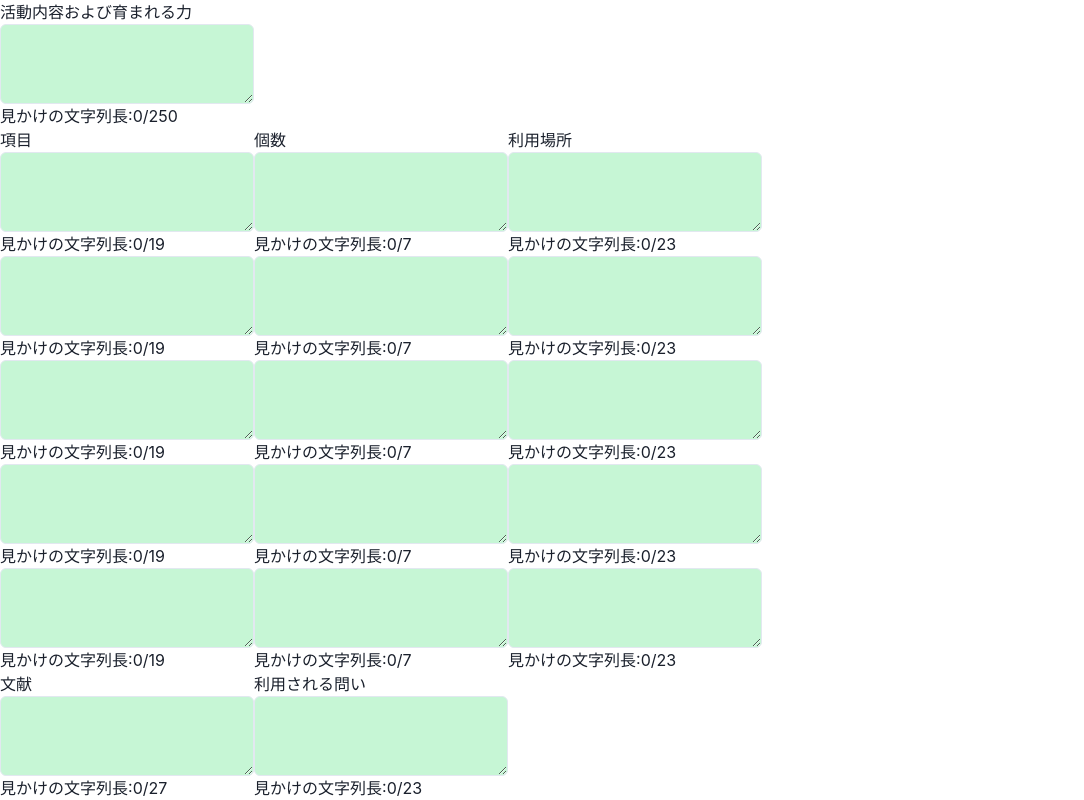
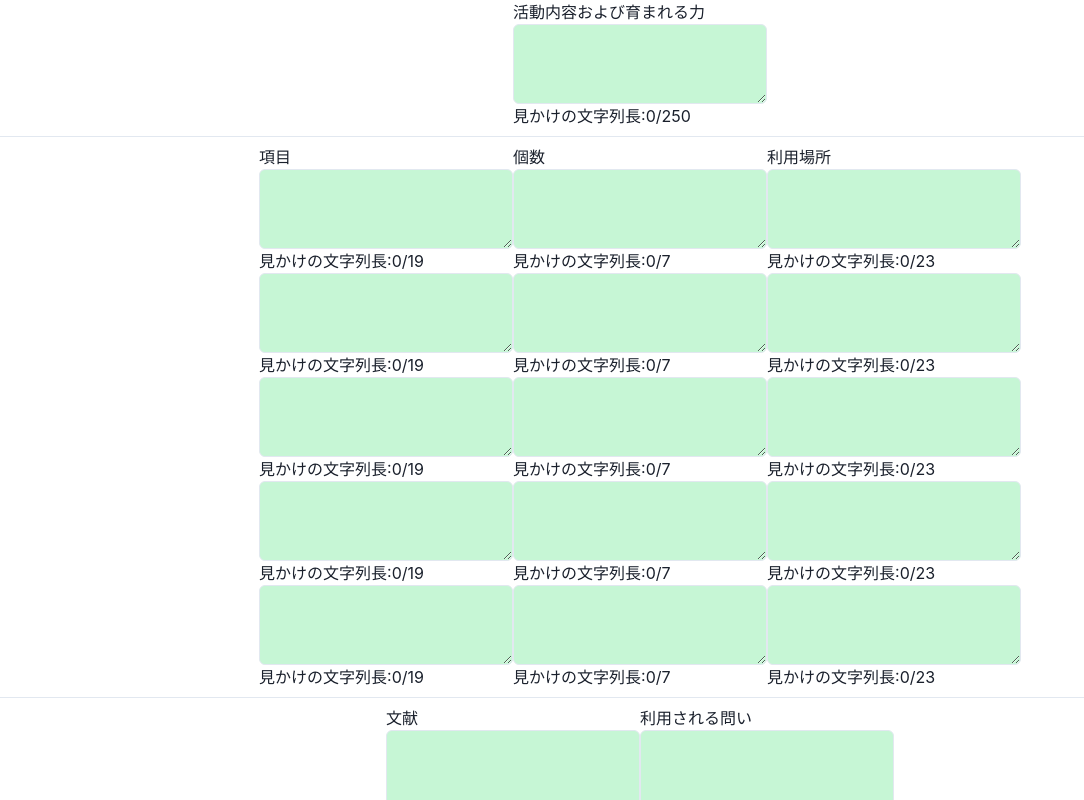
Before and after one commit to hoshitaro-creative/character-counter, a Next.js app: page /character-counter/ in a window 1280 px wide. Shown: the top 800 px of the page, without its empty margins (0-1084 px from the left). Built offline with nearby package versions, Linux system fonts and the light colour scheme.

Commit message:
update: VStackで囲み見やすくした

```diff
--- a/pages/index.tsx
+++ b/pages/index.tsx
@@ -1,13 +1,16 @@
 // import Link from 'next/link'
+import { StackDivider, VStack } from "@chakra-ui/layout";
 import { configs } from "sample/config";
 import Layout from "../components/Layout";
 import Table from "../components/molecules/Table";
 
 const IndexPage = () => (
   <Layout title="Home | Next.js + TypeScript Example">
-    {configs.map((config, i) => (
-      <Table tableConfig={config} key={i}></Table>
-    ))}
+    <VStack divider={<StackDivider></StackDivider>}>
+      {configs.map((config, i) => (
+        <Table tableConfig={config} key={i}></Table>
+      ))}
+    </VStack>
   </Layout>
 );
 
```
